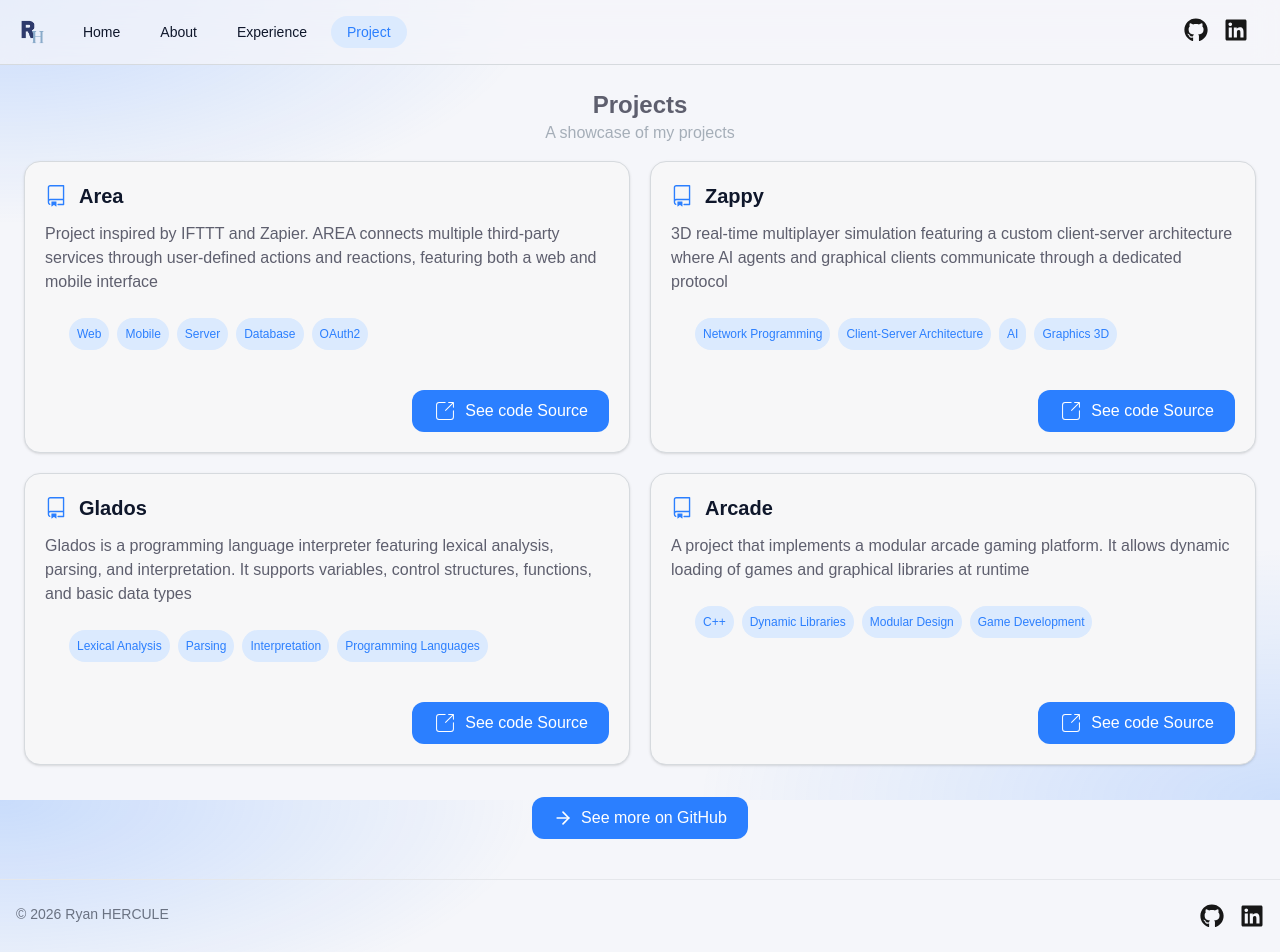
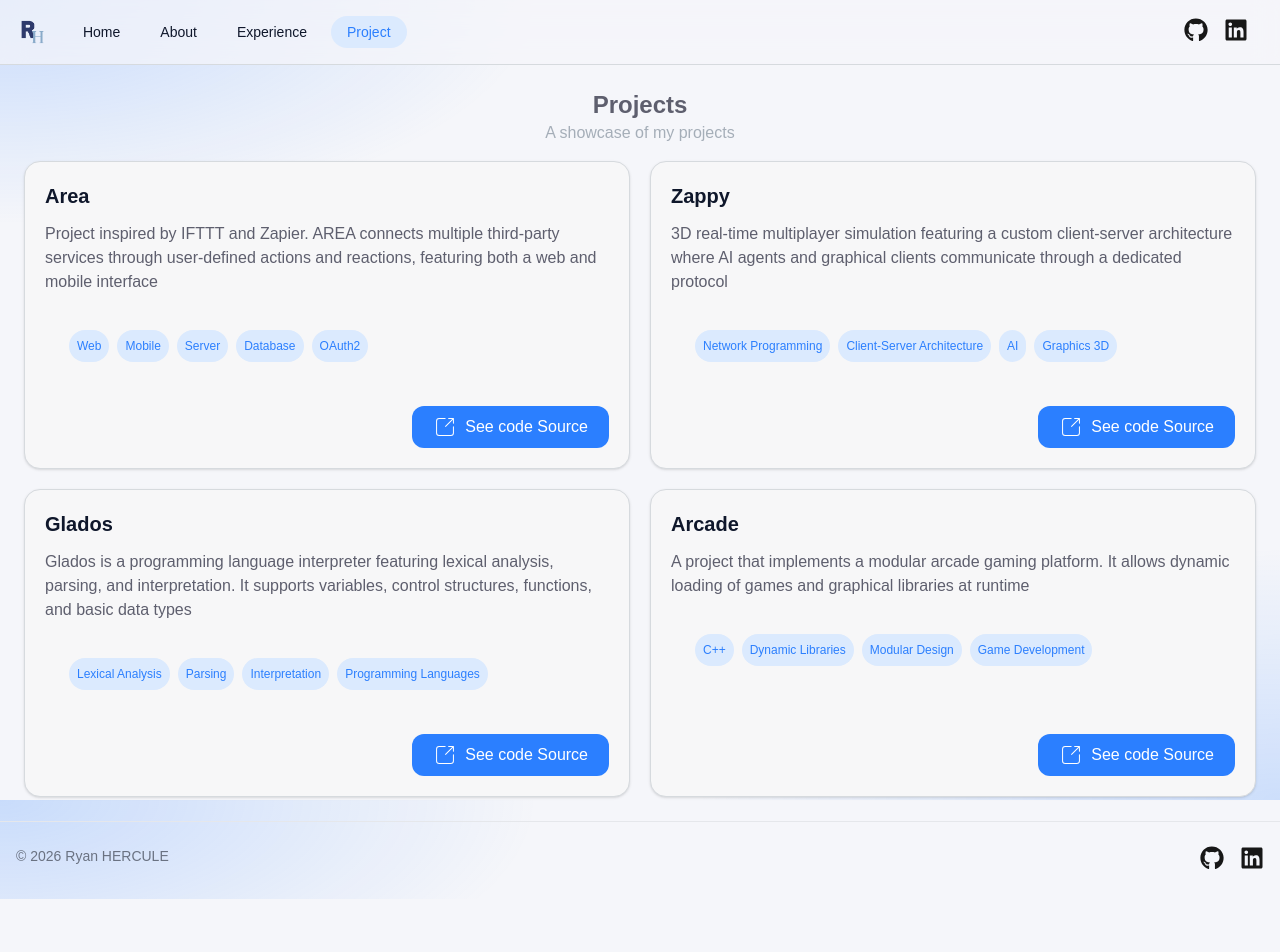
Before and after one commit to ryanoux42/myPortfolio, a Next.js app in the folder portfolio/: page /project in a window 1280 px wide. Shown: the top 952 px of the page. After the commit the page ends 899 px from the top, so only its background shows below. Built offline with nearby package versions, Linux system fonts and the light colour scheme.

Commit message:
:lipstick:(project page): simplify project cards and remove see more button

```diff
--- a/portfolio/src/app/project/page.tsx
+++ b/portfolio/src/app/project/page.tsx
@@ -1,7 +1,5 @@
 import type { Metadata } from "next";
-import { FiArrowRight } from "react-icons/fi";
 
-import ButtonWithLink from "@/components/Button/ButtonWithLink";
 import ProjectList from "@/components/Project/ProjectList";
 import TitleSection from "@/components/TitleSection";
 
@@ -18,13 +16,6 @@ function Project() {
       <div>
         <TitleSection title="Projects" description="A showcase of my projects" />
         <ProjectList />
-        <div className="flex justify-center mt-8 mb-4">
-          <ButtonWithLink
-            text="See more on GitHub"
-            link="https://github.com/ryanoux42?tab=repositories"
-            icon={<FiArrowRight size={20} />}
-          />
-        </div>
       </div>
    );
 }
--- a/portfolio/src/components/Project/ProjectList.tsx
+++ b/portfolio/src/components/Project/ProjectList.tsx
@@ -1,6 +1,6 @@
+import { CiShare1 } from "react-icons/ci";
+
 import ButtonWithLink from "../Button/ButtonWithLink";
-import { CiShare1 } from "react-icons/ci";
-import { GoRepo } from "react-icons/go";
 import SkillList from "../SkillList";
 
 const PROJECTS = [
@@ -36,17 +36,14 @@ function ProjectList() {
       {PROJECTS.map((project, index) => (
         <div
           key={index}
-          className="flex min-h-64 flex-col rounded-2xl border border-border-primary bg-bg-primary p-5 shadow-sm transition-shadow duration-300 hover:shadow-md"
+          className="flex min-h-64 flex-col gap-3 rounded-2xl border border-border-primary bg-bg-primary p-5 shadow-sm transition-shadow duration-300 hover:shadow-md"
         >
-          <div className="mb-3 flex flex-row items-center gap-3">
-            <GoRepo className="text-blue-primary" size={22} />
-            <h2 className="text-xl font-bold text-text-primary">{project.title}</h2>
-          </div>
+          <h2 className="text-xl font-bold text-text-primary">{project.title}</h2>
           <p className="text-text-secondary">{project.description}</p>
           {project.skills && project.skills.length > 0 && (
             <SkillList skills={project.skills} />
           )}
-          <div className="mt-auto self-end pt-4">
+          <div className="mt-auto self-end pt-2">
             <ButtonWithLink
               text="See code Source"
               link={project.link}
```
